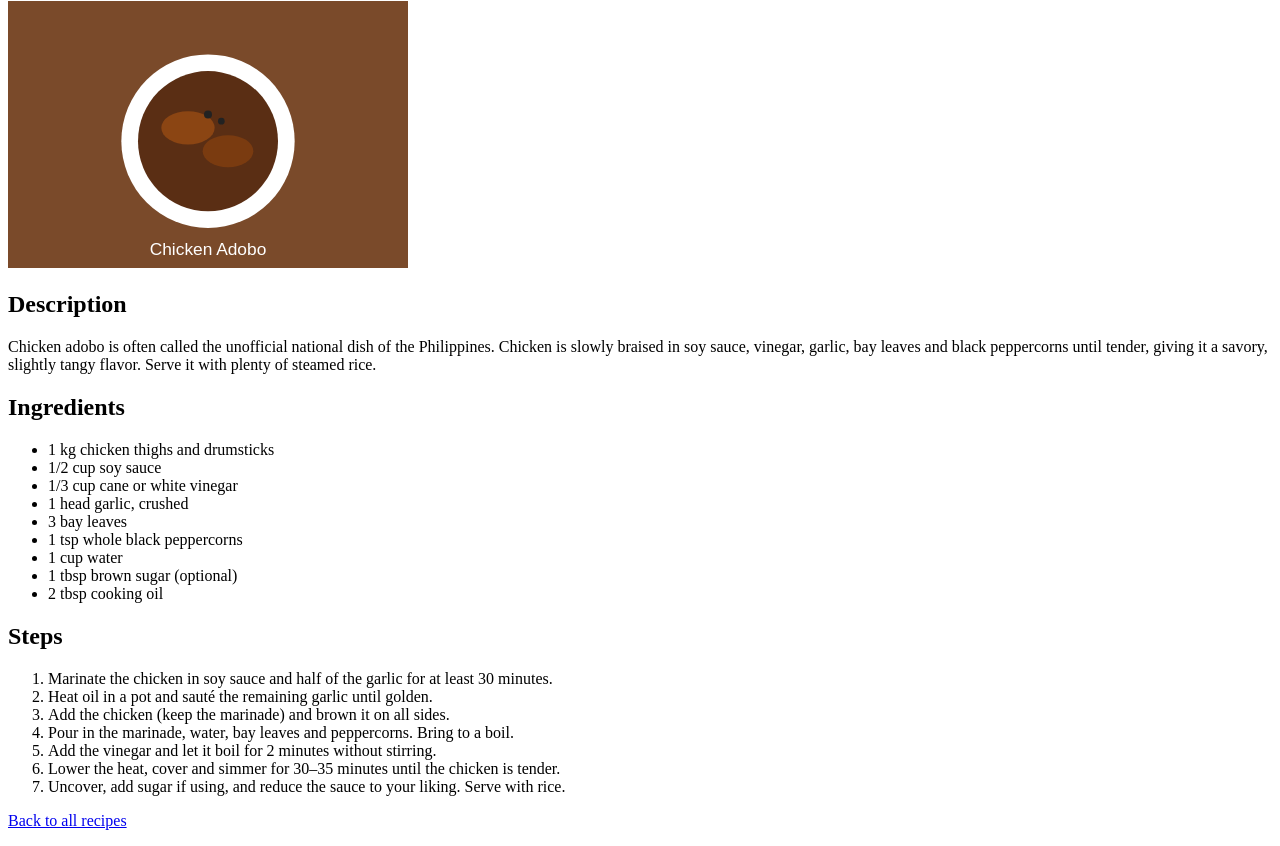
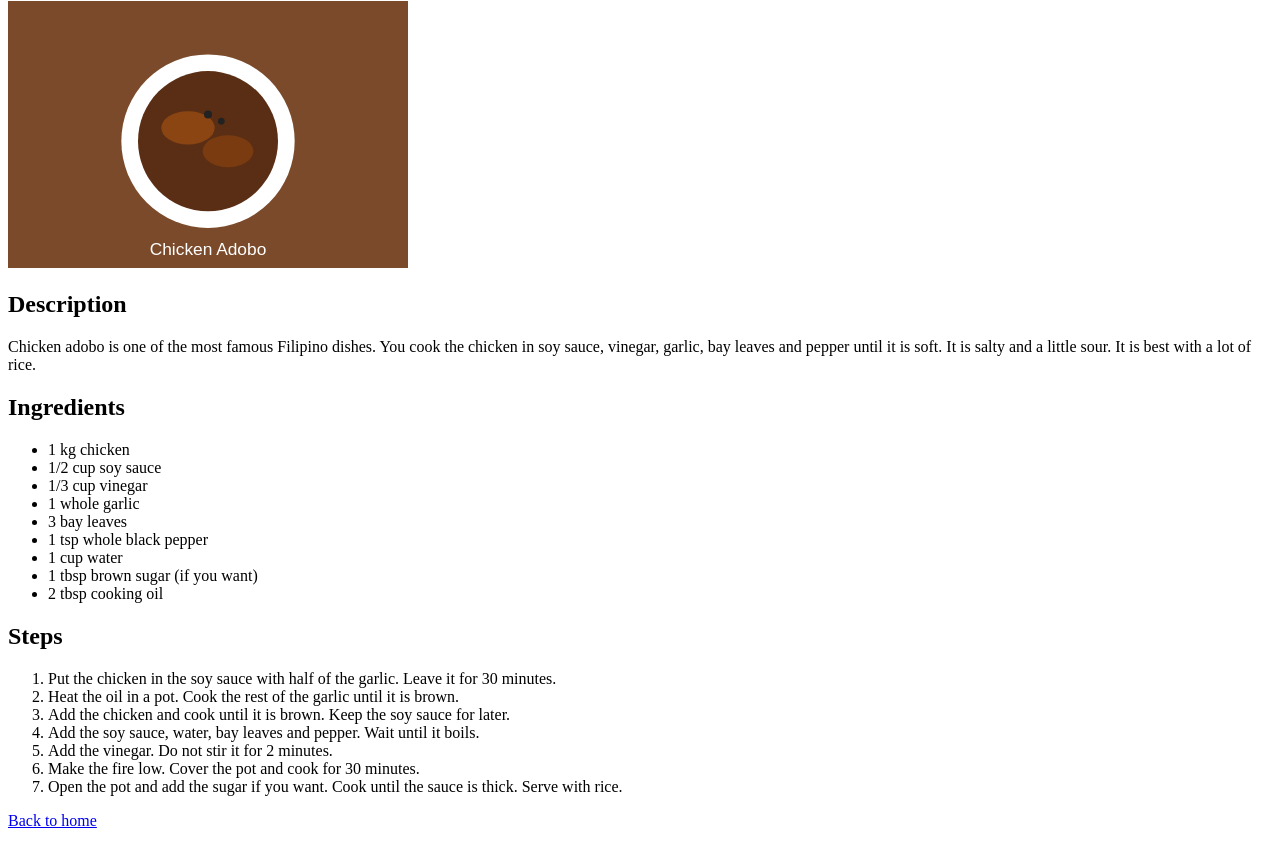
Before and after one commit to svllynx/odin-recipes, a plain HTML site: page recipes/chicken-adobo.html in a window 1280 px wide. Shown: the part 79-925 px from the top of the page. Drawn offline with Linux system fonts and the light colour scheme.

Commit message:
Revise Chicken Adobo recipe for clarity and detail
Updated the recipe description and ingredient details for clarity. Revised cooking steps for better understanding.

```diff
--- a/recipes/chicken-adobo.html
+++ b/recipes/chicken-adobo.html
@@ -3,45 +3,40 @@
   <head>
     <meta charset="UTF-8">
     <meta name="viewport" content="width=device-width, initial-scale=1.0">
-    <title>Chicken Adobo | Odin Recipes</title>
+    <title>Chicken Adobo</title>
   </head>
   <body>
     <h1>Chicken Adobo</h1>
 
-    <img src="../images/adobo.svg" alt="A plate of chicken adobo in dark soy-vinegar sauce" width="400">
+    <img src="../images/adobo.svg" alt="Chicken adobo" width="400">
 
     <h2>Description</h2>
-    <p>
-      Chicken adobo is often called the unofficial national dish of the Philippines.
-      Chicken is slowly braised in soy sauce, vinegar, garlic, bay leaves and black
-      peppercorns until tender, giving it a savory, slightly tangy flavor. Serve it
-      with plenty of steamed rice.
-    </p>
+    <p>Chicken adobo is one of the most famous Filipino dishes. You cook the chicken in soy sauce, vinegar, garlic, bay leaves and pepper until it is soft. It is salty and a little sour. It is best with a lot of rice.</p>
 
     <h2>Ingredients</h2>
     <ul>
-      <li>1 kg chicken thighs and drumsticks</li>
+      <li>1 kg chicken</li>
       <li>1/2 cup soy sauce</li>
-      <li>1/3 cup cane or white vinegar</li>
-      <li>1 head garlic, crushed</li>
+      <li>1/3 cup vinegar</li>
+      <li>1 whole garlic</li>
       <li>3 bay leaves</li>
-      <li>1 tsp whole black peppercorns</li>
+      <li>1 tsp whole black pepper</li>
       <li>1 cup water</li>
-      <li>1 tbsp brown sugar (optional)</li>
+      <li>1 tbsp brown sugar (if you want)</li>
       <li>2 tbsp cooking oil</li>
     </ul>
 
     <h2>Steps</h2>
     <ol>
-      <li>Marinate the chicken in soy sauce and half of the garlic for at least 30 minutes.</li>
-      <li>Heat oil in a pot and sauté the remaining garlic until golden.</li>
-      <li>Add the chicken (keep the marinade) and brown it on all sides.</li>
-      <li>Pour in the marinade, water, bay leaves and peppercorns. Bring to a boil.</li>
-      <li>Add the vinegar and let it boil for 2 minutes without stirring.</li>
-      <li>Lower the heat, cover and simmer for 30–35 minutes until the chicken is tender.</li>
-      <li>Uncover, add sugar if using, and reduce the sauce to your liking. Serve with rice.</li>
+      <li>Put the chicken in the soy sauce with half of the garlic. Leave it for 30 minutes.</li>
+      <li>Heat the oil in a pot. Cook the rest of the garlic until it is brown.</li>
+      <li>Add the chicken and cook until it is brown. Keep the soy sauce for later.</li>
+      <li>Add the soy sauce, water, bay leaves and pepper. Wait until it boils.</li>
+      <li>Add the vinegar. Do not stir it for 2 minutes.</li>
+      <li>Make the fire low. Cover the pot and cook for 30 minutes.</li>
+      <li>Open the pot and add the sugar if you want. Cook until the sauce is thick. Serve with rice.</li>
     </ol>
 
-    <p><a href="../index.html">Back to all recipes</a></p>
+    <p><a href="../index.html">Back to home</a></p>
   </body>
 </html>
```
